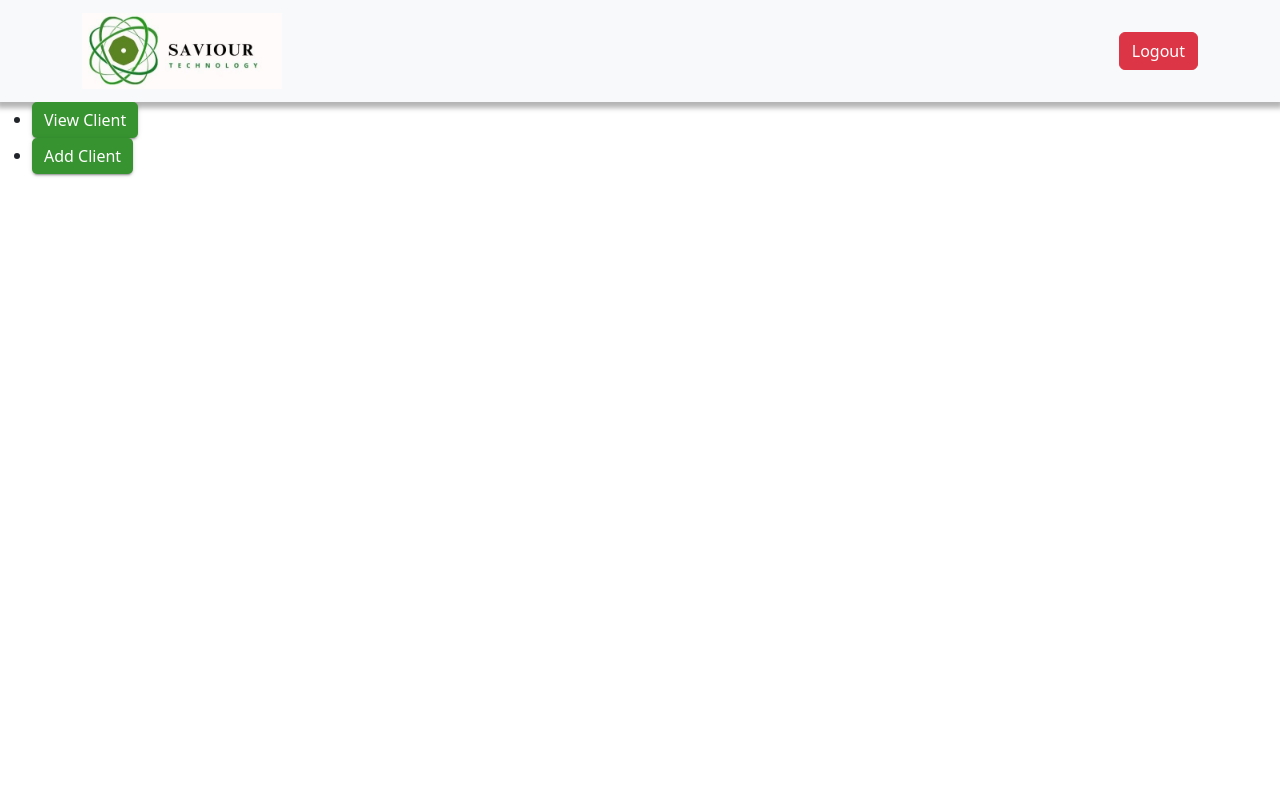
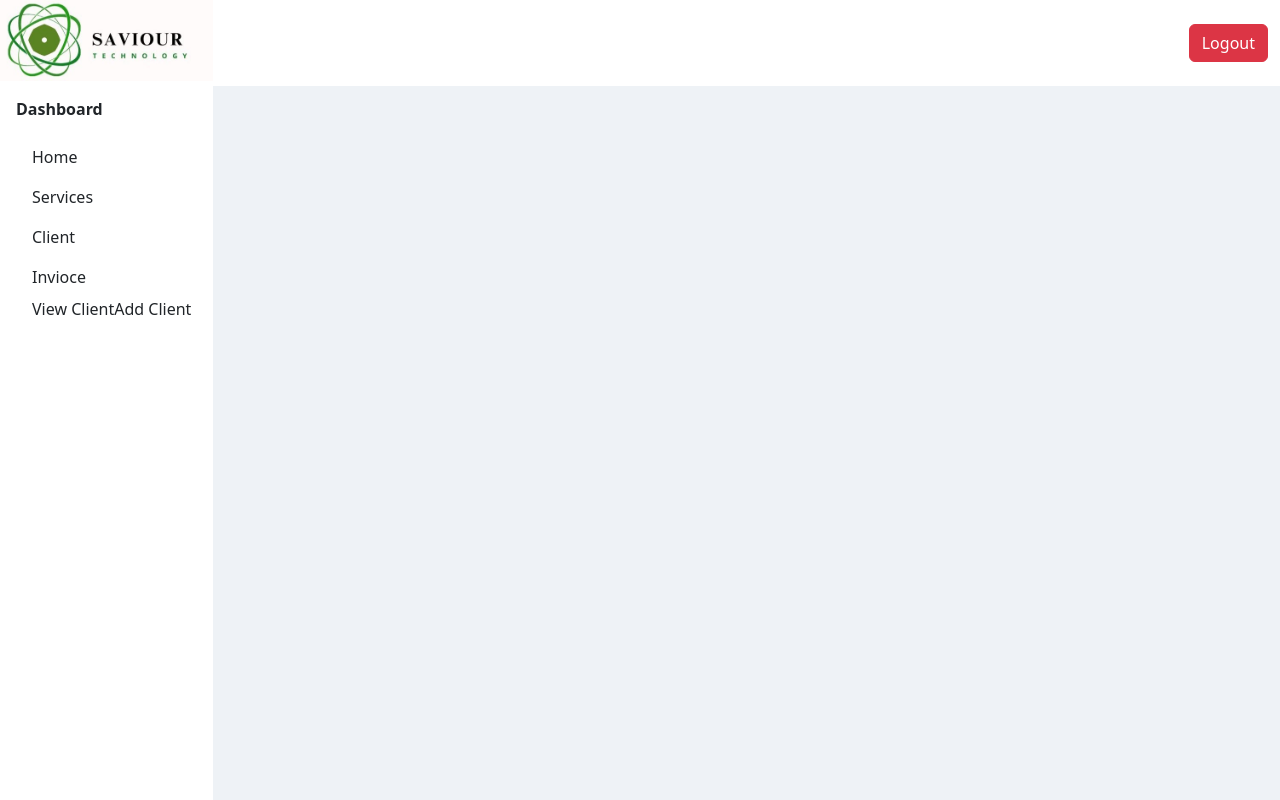
Before and after one commit to Sahil004/Saviour-Billing-Portal, a React (Create React App) app in the folder saviour-billing-portal/: page /dashboard in a window 1280 px wide. Built offline with nearby package versions, Linux system fonts and the light colour scheme; sample sign-in values are in the browser's storage.

Commit message:
dashboard in progress

```diff
--- a/saviour-billing-portal/src/App.css
+++ b/saviour-billing-portal/src/App.css
@@ -13,9 +13,28 @@ img {
     object-fit: cover;
 }
 
-.header {
-    box-shadow: 0px 3px 5px 3px rgba(181, 181, 181, 1);
-}
 .navbar-brand img {
     width: 200px;
 }
+
+
+/* Sidebar */
+
+.sidebar {
+    background-color: white;
+    height: 100vh;
+}
+
+.dashboard-item {
+    border: none!important;
+    border-radius: 5px;
+}
+.dashboard-item:hover{
+    color: #379330!important;
+
+    background-color: #E4F3E4!important;
+}
+
+.dashboard-item:focus {
+    font-weight: 600;
+}
--- a/saviour-billing-portal/src/App.js
+++ b/saviour-billing-portal/src/App.js
@@ -1,11 +1,7 @@
 import './App.css';
-import ClientComponent from './components/ClientComponent';
-import FooterComponent from "./components/FooterComponent";
-import HeaderComponent from "./components/Header";
-import ListClientComponent from "./components/ListClientComponent";
 import { BrowserRouter, Route, Routes, Navigate } from "react-router-dom";
 import Dashboard from './components/Dashboard';
-import LoginComponenet from './components/LoginComponenet';
+import Login from './components/Login';
 import { useEffect, useState } from 'react';
 
 function App() {
@@ -35,7 +31,7 @@ function App() {
           <Route path="/" element={<Navigate to="/login" />} ></Route>
           {/* http:/localhost:3000/login */}
           <Route path='/login'
-            element={isAuthenticated ? <Navigate to="/dashboard" /> : <LoginComponenet onLogin={handleLogin} />}>
+            element={isAuthenticated ? <Navigate to="/dashboard" /> : <Login onLogin={handleLogin} />}>
           </Route>
           {/* http:/localhost:3000/dashboard */}
           <Route path="/dashboard"
--- /dev/null
+++ b/saviour-billing-portal/src/assets/css/dashboard.css
@@ -0,0 +1,9 @@
+body {
+    margin: 0;
+    padding: 0;
+    font-family: 'Montserrat', sans-serif;
+}
+
+.dashboard {
+    background-color: rgb(238, 242, 246)!important;
+}
--- a/saviour-billing-portal/src/components/Dashboard.jsx
+++ b/saviour-billing-portal/src/components/Dashboard.jsx
@@ -2,10 +2,11 @@ import React from 'react'
 import ClientComponent from './ClientComponent';
 import { useState } from 'react';
 import ListClientComponent from './ListClientComponent';
-import HeaderComponent from './Header';
+import Header from './Header';
 import Sidebar from './Sidebar';
+import '../assets/css/dashboard.css'
 
-const Dashboard = ({onLogout}) => {
+const Dashboard = ({ onLogout }) => {
 
 
   const [viewClient, setViewClient] = useState(false);
@@ -22,15 +23,20 @@ const Dashboard = ({onLogout}) => {
   };
 
   return (
-    <>
-      <HeaderComponent onLogout={onLogout}/>
-      <Sidebar onHandleViewClient={handleViewClient} onHandleAddClient={handleAddClient} />
-      <main>
-        {viewClient && <ListClientComponent />}
-
-        {addClient && <ClientComponent />}
-      </main>
-    </>
+    <div className='container-fluid'>
+      <div className='dashboard row'>
+      <div className="col-2 p-0">
+        <Sidebar onHandleViewClient={handleViewClient} onHandleAddClient={handleAddClient} />
+      </div>
+      <div className="col-10 p-0">
+        <Header onLogout={onLogout} />
+        <main>
+          {viewClient && <ListClientComponent />}
+          {addClient && <ClientComponent />}
+        </main>
+      </div>
+    </div>
+    </div>
   );
 }
 
--- a/saviour-billing-portal/src/components/Header.jsx
+++ b/saviour-billing-portal/src/components/Header.jsx
@@ -1,22 +1,16 @@
 import React from 'react'
-import SaviourLogo from '../assets/SaviourLogo.jpg'
-const HeaderComponent = ({onLogout}) => {
+
+const Header = ({ onLogout }) => {
     return (
-        <div>
-            <header className='header'>
-                <nav className="navbar navbar-expand-lg bg-body-tertiary">
-                    <div className="container">
-                        <a className="navbar-brand" href="#"><img src={SaviourLogo}/></a>
-                        <button className="btn btn-danger" onClick={onLogout}>Logout</button>
-                        <button className="navbar-toggler" type="button" data-bs-toggle="collapse" data-bs-target="#navbarNav" aria-controls="navbarNav" aria-expanded="false" aria-label="Toggle navigation">
-                            <span className="navbar-toggler-icon"></span>
-                        </button>
-
-                    </div>
-                </nav>
-            </header>
-        </div>
+        <header className='header bg-white'>
+            <nav className="navbar py-4">
+                <div className="container">
+                    <div className="navbar-brand"></div>
+                    <button className="btn btn-danger" onClick={onLogout}>Logout</button>
+                </div>
+            </nav>
+        </header>
     )
 }
 
-export default HeaderComponent
+export default Header
--- a/saviour-billing-portal/src/components/LoginComponenet.jsx
+++ b/saviour-billing-portal/src/components/Login.jsx
@@ -1,15 +1,13 @@
 import React, { useState } from 'react'
-import { useNavigate } from 'react-router-dom';
 import { loginAdmin } from '../services/AdminService';
-import '../assets/css/LoginComponent.css';
+import '../assets/css/Login.css';
 import logo from '../assets/logo.jpg';
 
-const LoginComponenet = ({onLogin}) => {
+const Login = ({onLogin}) => {
 
     const [adminEmail, setAdminEmail] = useState('');
     const [adminPassword, setAdminPassword] = useState('');
     const [error, setError] = useState('');
-    const navigate = useNavigate();
 
     function confirmLogin(event) {
         event.preventDefault();
@@ -18,9 +16,9 @@ const LoginComponenet = ({onLogin}) => {
         loginAdmin(login).then((response) => {
             console.log(response.data);
             console.log(response.data.message);
-            if (response.data.message == "Email Not exist") {
+            if (response.data.message === "Email Not exist") {
                 setError("Email Not exist");
-            } else if (response.data.message == "Login Success") {
+            } else if (response.data.message === "Login Success") {
                 onLogin();
             } else {
                 setError("Wrong Password");
@@ -71,8 +69,7 @@ const LoginComponenet = ({onLogin}) => {
                 </div>
             </div>
         </div>
-
     )
 }
 
-export default LoginComponenet
+export default Login
--- a/saviour-billing-portal/src/components/Sidebar.jsx
+++ b/saviour-billing-portal/src/components/Sidebar.jsx
@@ -1,15 +1,34 @@
 import React from 'react'
-import { useState } from 'react';
+import SaviourLogo from '../assets/SaviourLogo.jpg'
 
-const Sidebar = ({ viewClient, addClient, onHandleViewClient, onHandleAddClient }) => {
+const Sidebar = ({ onHandleViewHome, onHandleViewClient, onHandleAddClient }) => {
 
 
   return (
-    <aside>
-        <ul>
-            <li><button className="btn btn-primary" onClick={onHandleViewClient}>View Client</button></li>
-            <li><button className="btn btn-primary" onClick={onHandleAddClient}>Add Client</button></li>
-        </ul>
+    <aside id='sidebar' className='sidebar'>
+      <div className='sidebar-title'>
+        <div className='sidebar-brand'>
+          <img src={SaviourLogo} alt='Saviour Technologies' />
+        </div>
+      </div>
+      <ul className='sidebar-body list-group px-3'><span className='fw-bold py-3'> Dashboard</span>
+        <li className='dashboard-item list-group-item list-group-item-action '>
+          <a onClick={onHandleViewHome}>Home</a>
+        </li>
+        <li className='dashboard-item list-group-item list-group-item-action'>
+          <a onClick={onHandleViewHome}>Services</a>
+        </li>
+        <li className='dashboard-item list-group-item list-group-item-action'>
+          <a onClick={onHandleViewHome}>Client</a>
+        </li>
+        <li className='dashboard-item list-group-item list-group-item-action'>
+          <a onClick={onHandleViewHome}>Invioce</a>
+        </li>
+      </ul>
+      <ul className=' flex-column'>
+        <a onClick={onHandleViewClient}>View Client</a>
+        <a onClick={onHandleAddClient}>Add Client</a>
+      </ul>
     </aside>
   )
 }
```
Also changed, not shown: saviour-billing-portal/src/assets/css/Login.css (renamed from saviour-billing-portal/src/assets/css/LoginComponent.css).
